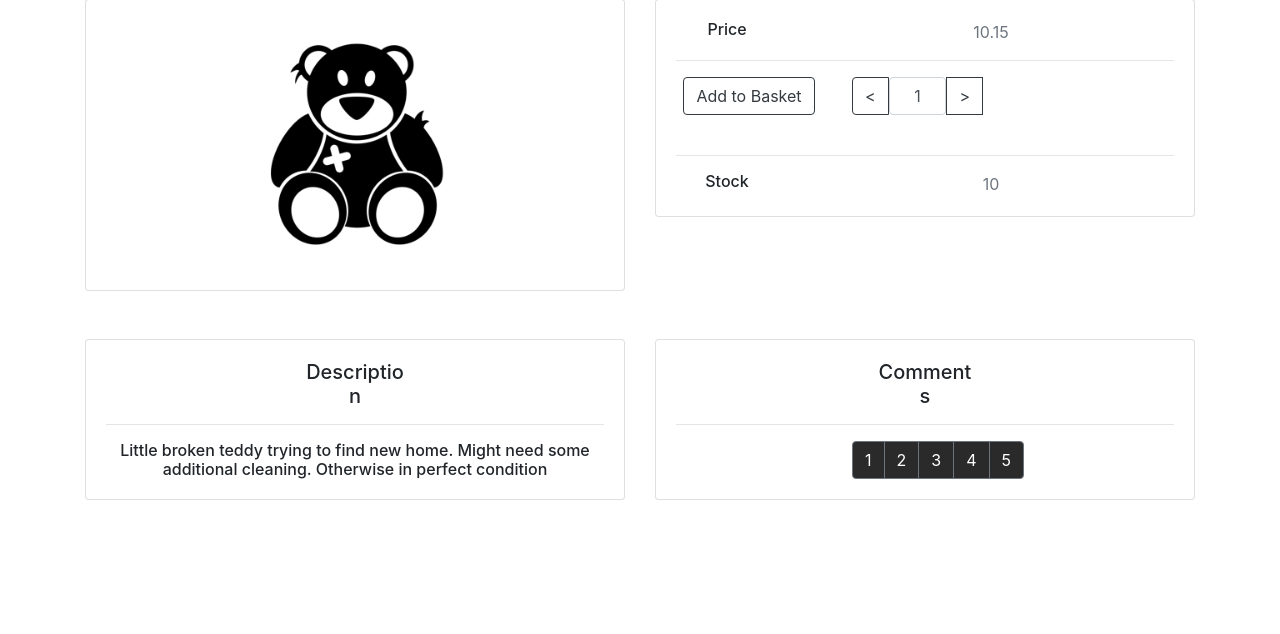
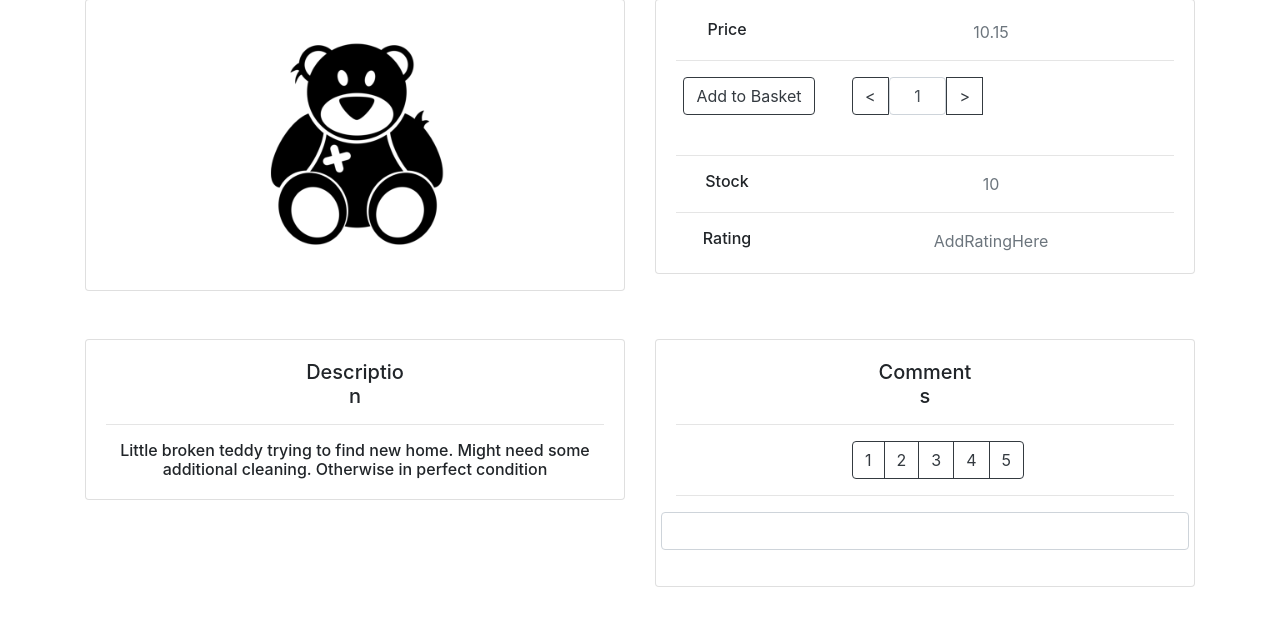
Before and after one commit to mmalmi1/piWASTE, a Flask app: page /product/1 in a window 1280 px wide. Shown: the part 166-800 px from the top of the page. Run offline with Flask 2, Linux system fonts and the light colour scheme; data comes from the database, SQL or seed files in the repository; some libraries are stand-ins or nearby versions.

Commit message:
Comment field added

```diff
--- a/app/templates/product.html
+++ b/app/templates/product.html
@@ -70,6 +70,13 @@
                           </div>
                           <div class="col-sm-9 text-secondary">{{ stock }}</div>
                       </div>
+                      <hr>
+                      <div class="row">
+                          <div class="col-sm-3">
+                              <h6 class="mb-0">Rating</h6>
+                          </div>
+                          <div class="col-sm-9 text-secondary">AddRatingHere</div>
+                      </div>
                   </div>
               </div>
           </div>
@@ -103,18 +110,24 @@
                     <div class="col-sm-4 mx-auto">
                       <div class="btn-toolbar mb-0" role="toolbar" aria-label="Toolbar with button groups">
                         <div class="btn-group mr-2" role="group" aria-label="First group">
-                          <button type="button" class="btn btn-secondary" style="background-color: #2a2a2aff">1</button>
-                          <button type="button" class="btn btn-secondary" style="background-color: #2a2a2aff">2</button>
-                          <button type="button" class="btn btn-secondary" style="background-color: #2a2a2aff">3</button>
-                          <button type="button" class="btn btn-secondary" style="background-color: #2a2a2aff">4</button>
-                          <button type="button" class="btn btn-secondary" style="background-color: #2a2a2aff">5</button>
+                          <button type="button" class="btn btn-outline-dark">1</button>
+                          <button type="button" class="btn btn-outline-dark">2</button>
+                          <button type="button" class="btn btn-outline-dark">3</button>
+                          <button type="button" class="btn btn-outline-dark">4</button>
+                          <button type="button" class="btn btn-outline-dark">5</button>
+                        </div>
                       </div>
                     </div>
-                </div>
-              </div>
-          </div>
-      </div>
-      </div>
+                   </div>
+                   <hr>
+                   <div class="row">
+                    <div class="input-group mb-3">
+                      <input type="text" class="form-control" aria-label="">
+                    </div>
+                   </div>
+               </div>
+            </div>
+        </div>
   </div>
 </div>
 
```
